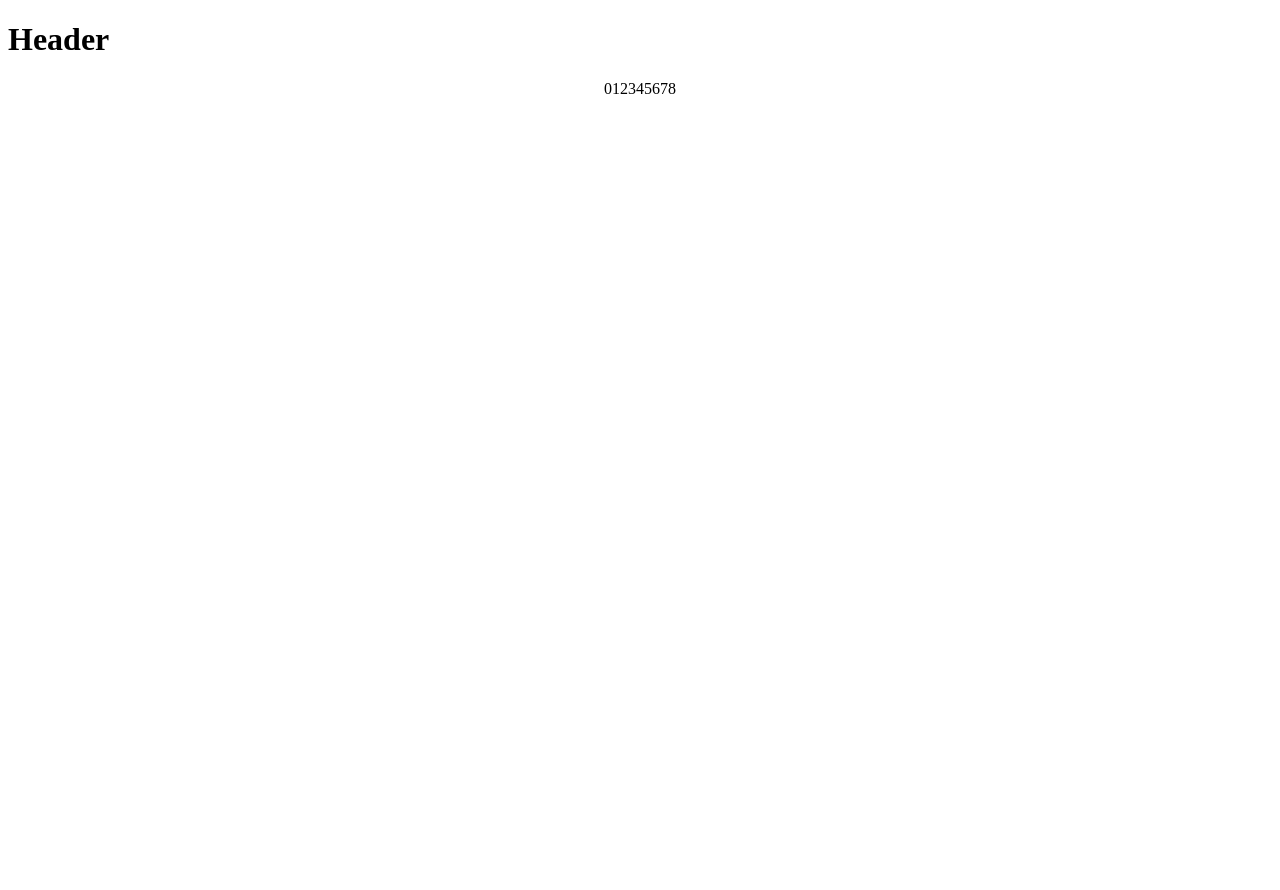
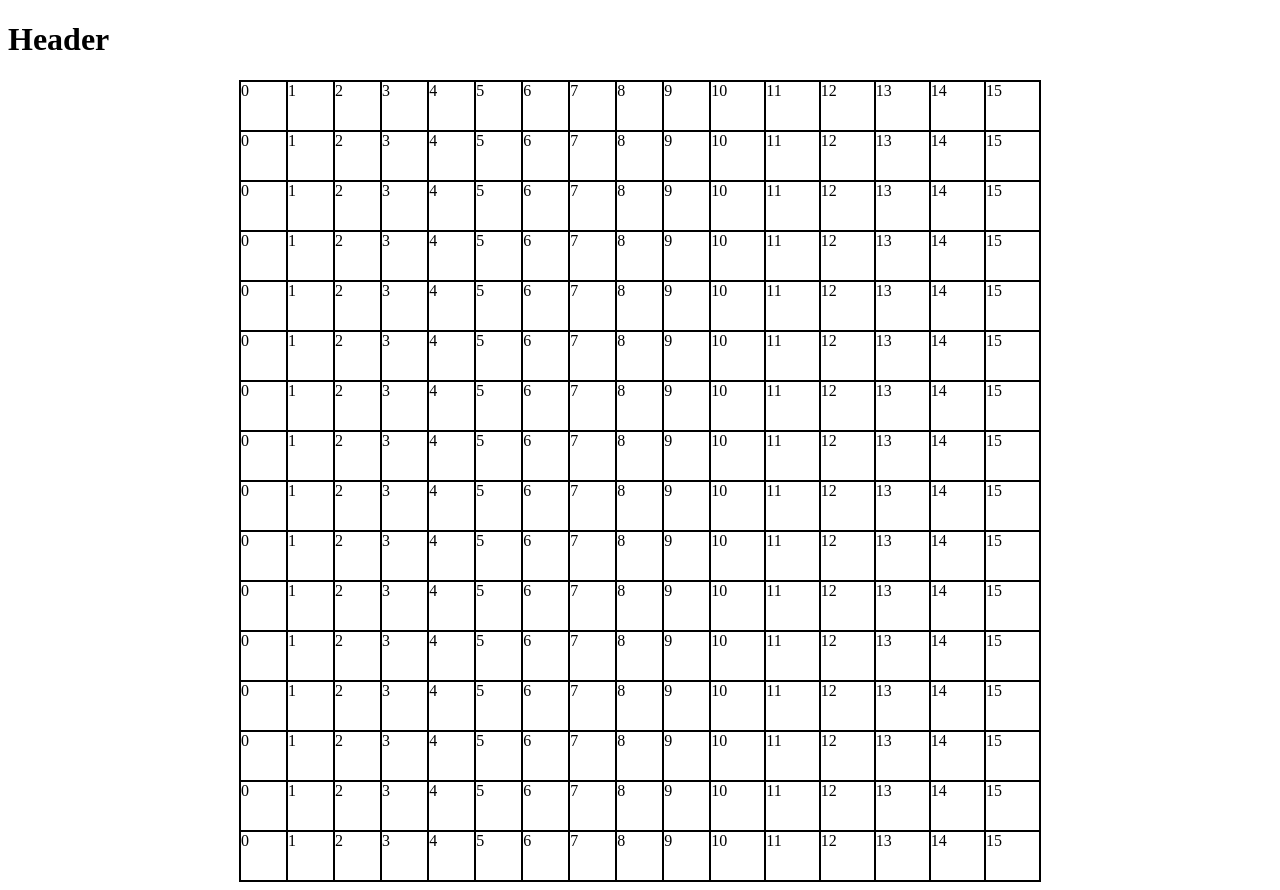
Before and after one commit to dylan-rodarte/odin-eas, a plain HTML site: page index.html in a window 1280 px wide. Before the commit the page ends 800 px from the top, so only its background shows below. Drawn offline with Linux system fonts and the light colour scheme.

Commit message:
feat(createRow): Add function to make row with specified number of pixels

```diff
--- a/script.js
+++ b/script.js
@@ -1,11 +1,22 @@
 const container = document.querySelector(".container");
 
-createGrid(3);
+
+createGrid(16);
 
 function createGrid(dimension){
-    for (let i = 0; i < (dimension * dimension); i++){
-        const pixel = document.createElement("div");
-        pixel.textContent = i;
-        container.appendChild(pixel);
+    for (let i = 0; i < dimension; i++){
+        createRow(dimension);
     }
 }
+
+function createRow(dimension){
+    const row = document.createElement("div");
+    row.className = "row";
+    for (let j = 0; j < dimension; j++){
+        const pixel = document.createElement("div");
+        pixel.className = "pixel";
+        pixel.textContent = j;
+        row.appendChild(pixel);
+    }
+    container.appendChild(row);
+}
--- a/style.css
+++ b/style.css
@@ -1,4 +1,23 @@
 .container {
     display: flex;
+    margin: auto;
+    align-items: stretch;
     justify-content: center;
+    flex-direction: column;
+    width: 800px;
+    height: 800px;
+    border: solid;
+    border-width: 1px;
 }
+
+.row {
+    display: flex;
+    flex-grow: 1;
+}
+
+.pixel {
+    display:flex;
+    flex-grow: 1;
+    border: solid;
+    border-width: 1px;
+}
```
